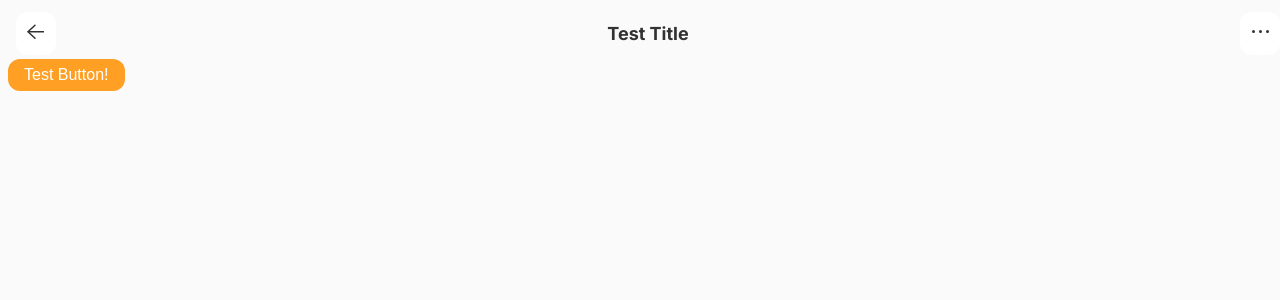
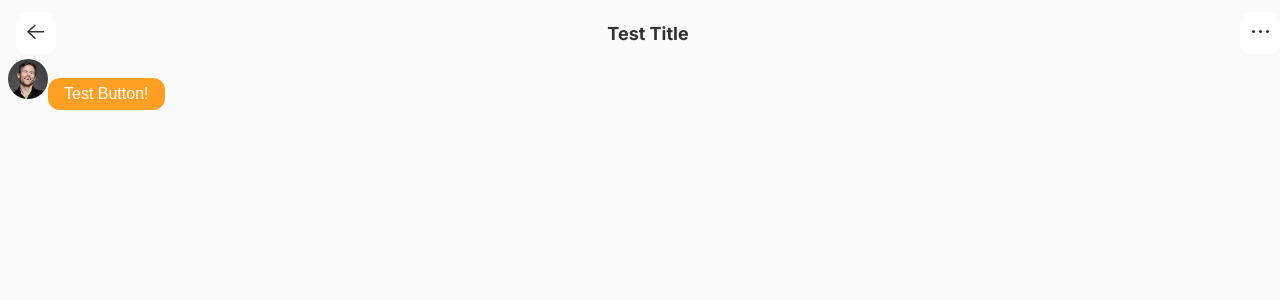
Before and after one commit to jesusaugusto0x2/beer-ecommerce, a Next.js app: page / in a window 1280 px wide. Shown: the top 300 px of the page. Built offline with nearby package versions, Linux system fonts and the light colour scheme.

Commit message:
feat: add avatar component

```diff
--- a/src/app/page.tsx
+++ b/src/app/page.tsx
@@ -5,6 +5,7 @@ import { Product } from "@/models/product";
 import { Button, NavBar } from "@/components";
 import { DotsIcon, LeftArrowIcon } from "@/assets";
 import useSWR from "swr";
+import { Avatar } from "@/components/avatar";
 
 export default function Products() {
   const { error, isLoading } = useSWR<Product[]>("/api/products", fetcher);
@@ -24,6 +25,12 @@ export default function Products() {
         rightItem={<Button variant="default" icon={<DotsIcon />} />}
         title="Test Title"
       />
+      <Avatar
+        src="/img/default-user.jpg"
+        alt="user_avatar"
+        width={40}
+        height={40}
+      />
       <Button text="Test Button!" />
     </main>
   );
--- /dev/null
+++ b/src/components/avatar/index.module.scss
@@ -0,0 +1,5 @@
+.Avatar {
+  width: 40px;
+  height: 40px;
+  border-radius: 100%;
+}
--- /dev/null
+++ b/src/components/avatar/index.tsx
@@ -0,0 +1,7 @@
+import Image, { ImageProps } from "next/image";
+import { FC } from "react";
+import styles from "./index.module.scss";
+
+export const Avatar: FC<ImageProps> = (props) => (
+  <Image {...props} alt={props.alt} className={styles.Avatar} />
+);
--- a/src/styles/variables.scss
+++ b/src/styles/variables.scss
@@ -1,5 +1,6 @@
 // colors
 $primary-color: #ff9f24;
+$secondary-color: #646464;
 $dark-color: #323232;
 
 // font weights
```
Also changed, not shown: public/img/default-user.jpg (added).
